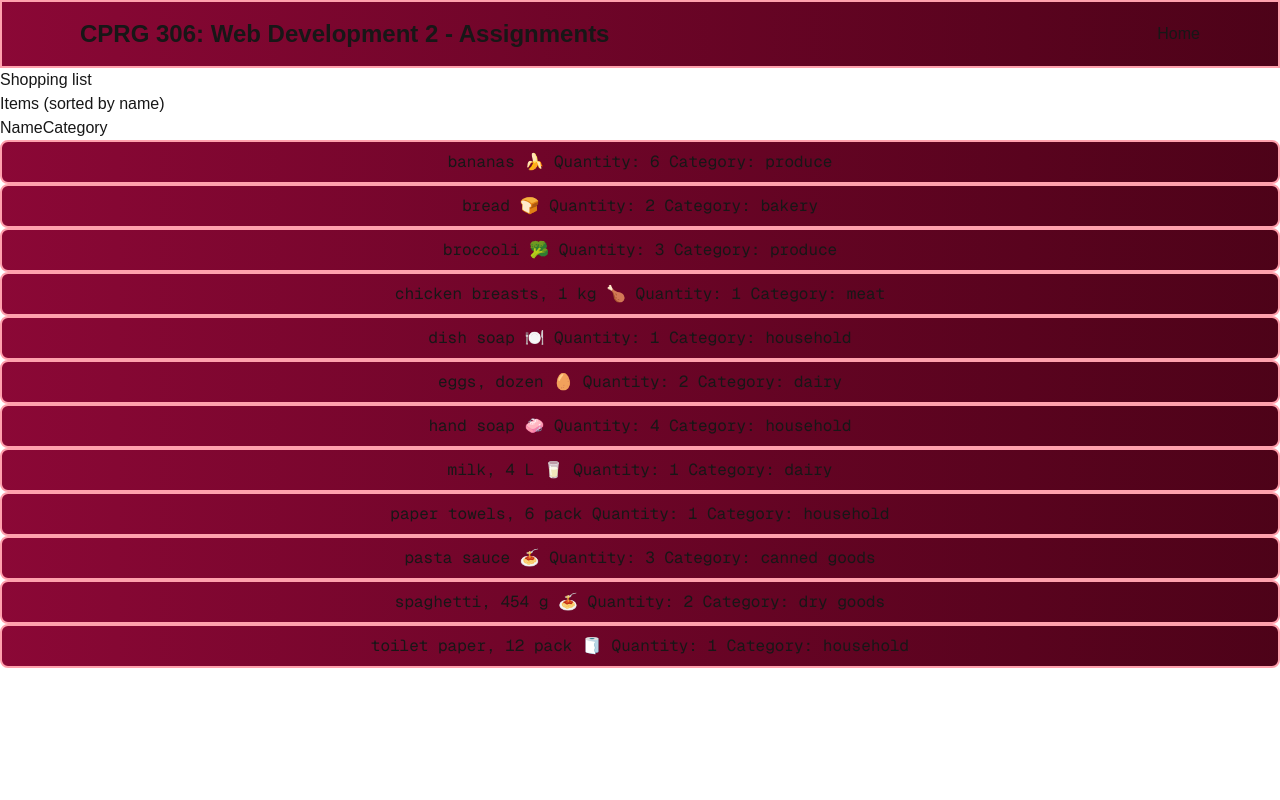
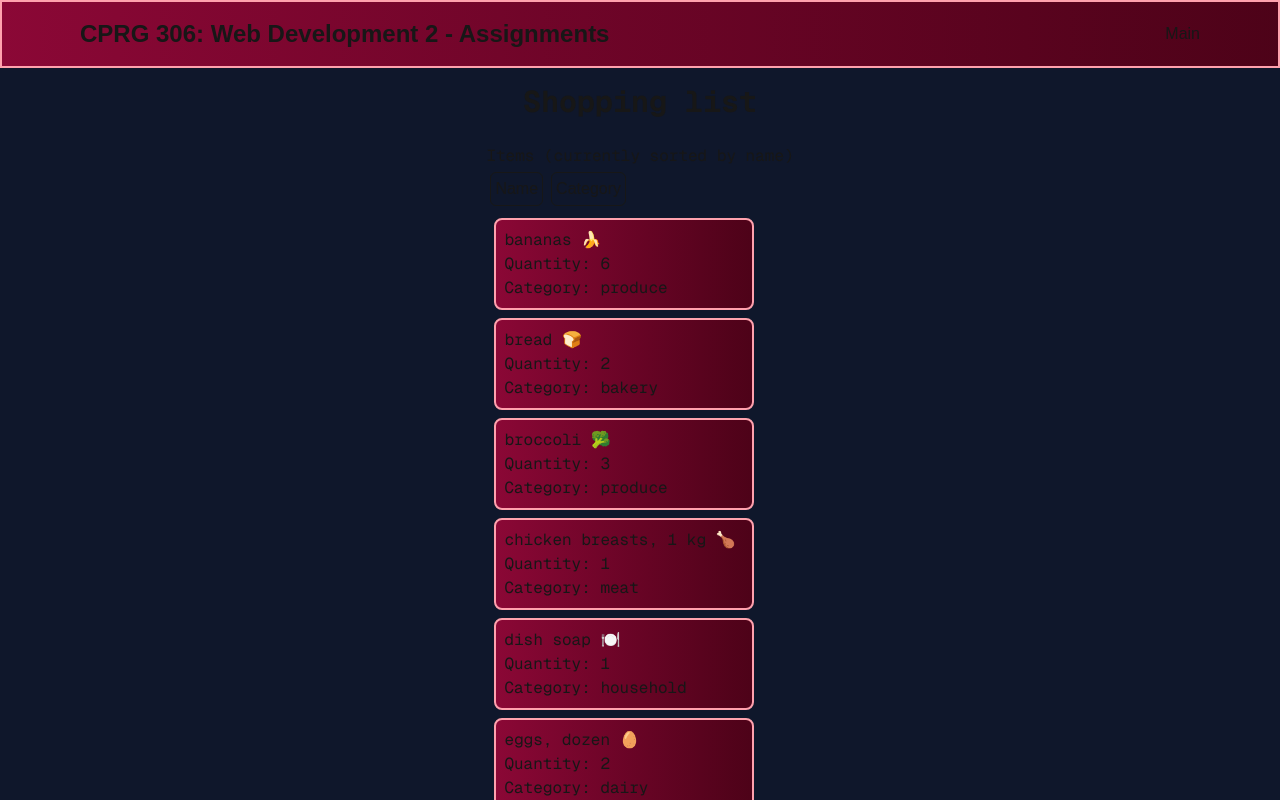
Before and after one commit to Denver-T/cprg306-assignments, a Next.js app: page /week-6 in a window 1280 px wide. Shown: the top 800 px of the page. Built offline with nearby package versions, Linux system fonts and the light colour scheme.

Commit message:
completed assignment and formatted clear

```diff
--- a/src/app/components/header.js
+++ b/src/app/components/header.js
@@ -1,17 +1,15 @@
-"use client";
-import Link from "next/link";
-import { usePathname } from "next/navigation";
+'use client';
+import Link from 'next/link';
+import { usePathname } from 'next/navigation';
 
 export default function Header() {
   const pathname = usePathname();
 
-  const navLinks = [
-    { href: "/", label: "Home" },
-  ];
+  const navLinks = [{ href: '/', label: 'Main' }];
 
   return (
     <header className="border-2 border-rose-300 bg-linear-to-r from-rose-900 to-rose-950">
-      <div className="max-w-6xl mx-auto flex items-center justify-between p-4">
+      <div className="mx-auto flex max-w-6xl items-center justify-between p-4">
         {/* Logo or Title */}
         <h1 className="text-2xl font-bold">
           <Link href="/">CPRG 306: Web Development 2 - Assignments</Link>
@@ -23,8 +21,8 @@ export default function Header() {
             <Link
               key={link.href}
               href={link.href}
-              className={`hover:text-blue-400 transition ${
-                pathname === link.href ? "text-blue-400 font-semibold" : ""
+              className={`transition hover:text-black ${
+                pathname === link.href ? 'font-semibold text-white' : ''
               }`}
             >
               {link.label}
--- a/src/app/page.js
+++ b/src/app/page.js
@@ -1,4 +1,5 @@
 import DropdownMenu from './components/Dropdown';
+import Header from './components/header';
 
 export default function Home() {
   //constants for links to seperate pages can be added through reusable drop down menu
@@ -10,15 +11,14 @@ export default function Home() {
 
   const link4 = [{ label: '> New Item', href: '/week-5' }];
 
-  const link5 = [{ label: '> Shopping list', href: '/week-6'}];
+  const link5 = [{ label: '> Shopping list', href: '/week-6' }];
 
   return (
     <main className="min-h-screen bg-slate-900">
-      <header className="border-2 border-rose-300 bg-linear-to-r from-rose-900 to-rose-950">
-        <h1 className="p-4 text-center font-mono">
-          CPRG 306: Web Development 2 - Assignments
-        </h1>
-      </header>
+      <Header />
+      <h1 className="p-4 text-center font-mono">
+        CPRG 306: Web Development 2 - Assignments
+      </h1>
       <div className="text-center">
         <DropdownMenu label="Week 2" items={link1} />
         <DropdownMenu label="Week 3" items={link2} />
--- a/src/app/week-6/item-list.js
+++ b/src/app/week-6/item-list.js
@@ -1,16 +1,14 @@
-
-import { useState } from "react";
-import Item from "./item";
-import items from './items.json' with { type: 'json'};
-
+import { useState } from 'react';
+import Item from './item';
+import items from './items.json' with { type: 'json' };
 
 export default function ItemList() {
-  const [sortBy, setSortBy] = useState("name");
+  const [sortBy, setSortBy] = useState('name');
   //creatig a new sorted array
-  const sortedItems = [...items].sort((a,b) => {
+  const sortedItems = [...items].sort((a, b) => {
     if (sortBy === 'name') {
       return a.name.localeCompare(b.name);
-    } else if (sortBy === "category") {
+    } else if (sortBy === 'category') {
       return a.category.localeCompare(b.category);
     }
     return 0;
@@ -19,9 +17,21 @@ export default function ItemList() {
   return (
     <div>
       <div>
-        <h2>Items (sorted by {sortBy})</h2>
-        <button onClick={() => setSortBy("name")}>Name</button>
-        <button onClick={() => setSortBy("category")}>Category</button>
+        <h2 className="font-mono">Items (currently sorted by {sortBy})</h2>
+        <button
+          className="m-1 rounded-md border-1 bg-slate-900 p-1 hover:border-1 hover:border-white hover:bg-white hover:text-black"
+          type="button"
+          onClick={() => setSortBy('name')}
+        >
+          Name
+        </button>
+        <button
+          className="m-1 rounded-md border-1 bg-slate-900 p-1 hover:border-1 hover:border-black hover:bg-white hover:text-black"
+          type="button"
+          onClick={() => setSortBy('category')}
+        >
+          Category
+        </button>
       </div>
       <ul>
         {sortedItems.map((item, index) => (
--- a/src/app/week-6/item.js
+++ b/src/app/week-6/item.js
@@ -1,13 +1,13 @@
-import React from "react";
+import React from 'react';
 //item component to display each item from item-list
 export default function Item({ name, quantity, category }) {
   return (
-    <div className="flex justify-center p-2 rounded-lg border-2 border-rose-300 bg-linear-to-r from-rose-900 to-rose-950">
-      <li className="text-center font-mono">
-        <text>{name}</text>
-        <text> Quantity: {quantity} </text>
-        <text> Category: {category}</text>
-      </li>
+    <div className="m-2 flex w-65 rounded-lg border-2 border-rose-300 bg-linear-to-r from-rose-900 to-rose-950 p-2">
+      <ul className="font-mono">
+        <li>{name}</li>
+        <li> Quantity: {quantity} </li>
+        <li> Category: {category}</li>
+      </ul>
     </div>
   );
 }
--- a/src/app/week-6/page.js
+++ b/src/app/week-6/page.js
@@ -1,13 +1,17 @@
-'use client'
-import ItemList from "./item-list";
-import Header from "../components/header";
+'use client';
+import ItemList from './item-list';
+import Header from '../components/header';
 
 export default function Page() {
   return (
-  <main>
-    <Header />
-    <h1>Shopping list</h1>
-    <ItemList />
-  </main>
+    <main className="min-h-screen bg-slate-900">
+      <Header />
+      <div className="m-2 flex justify-center p-2 text-wrap">
+        <h1 className="font-mono text-3xl font-bold">Shopping list</h1>
+      </div>
+      <div className="m-2 flex justify-center p-2">
+        <ItemList />
+      </div>
+    </main>
   );
 }
```
Lines whose indentation alone changed are shown as unchanged.
